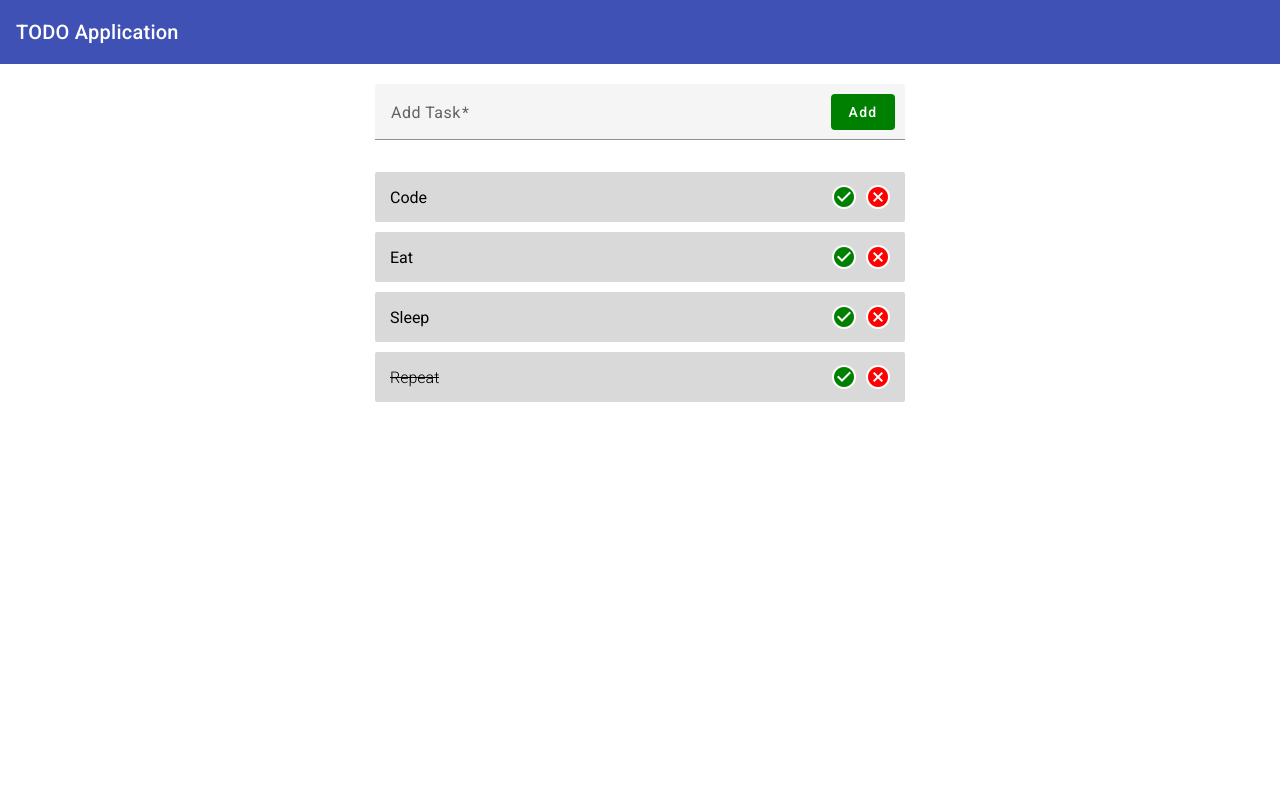
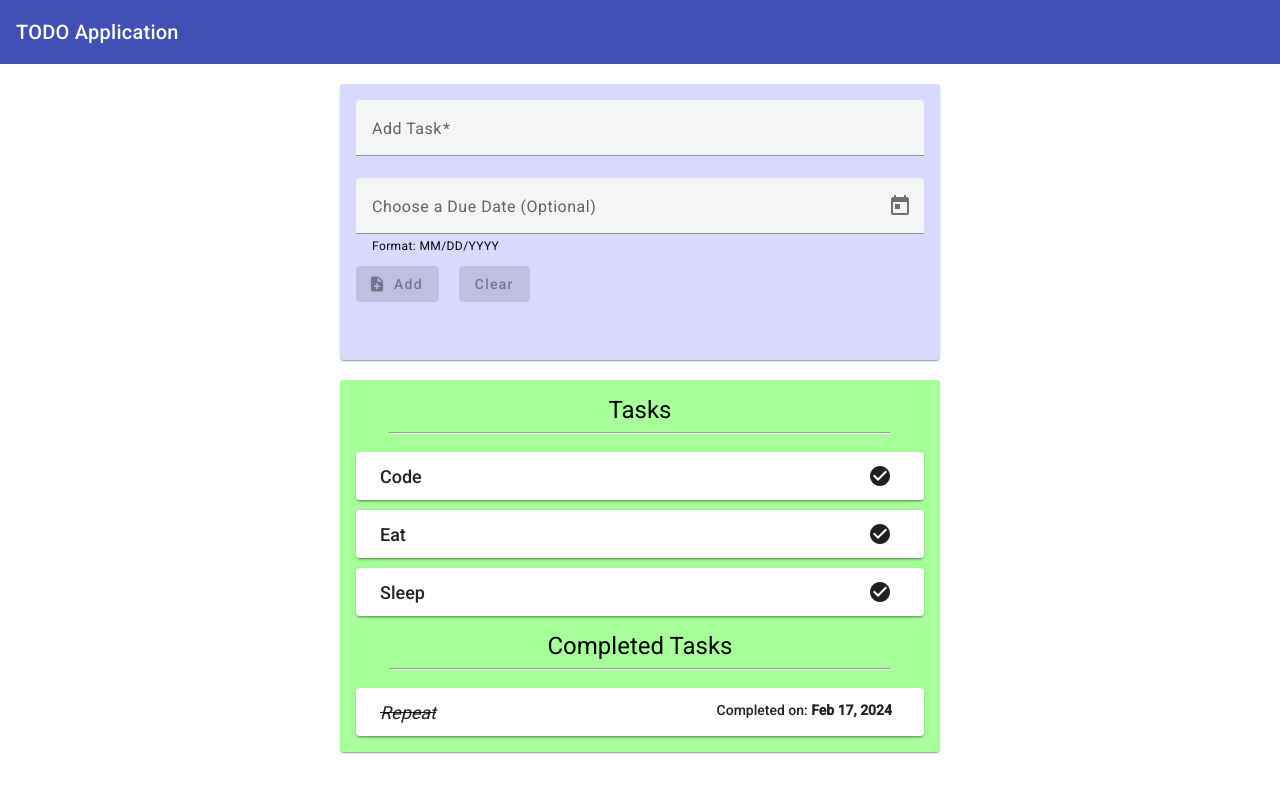
Before and after one commit to sourabhatquasr/todo-app, an Angular app: page / in a window 1280 px wide. Shown: the top 792 px of the page. Built offline with nearby package versions, Linux system fonts and the light colour scheme.

Commit message:
Tasks Completed: - Have an optional due-date for the todo. - Capture when a todo-was completed.

```diff
--- a/src/app/add-task/add-task.component.css
+++ b/src/app/add-task/add-task.component.css
@@ -1,15 +1,29 @@
-form{
+/* form{
     margin-top: 20px;
     display: flex;
     justify-content: center;
+} */
+
+.container{
+    display: flex;
+    justify-content: center;
+    height: 37vh;
 }
 
 mat-form-field{
-    width: 530px;
+    width: 100%;
+}
+
+mat-card{
+    width: 600px;
+    margin-top: 20px;
+    background-color: rgba(0, 0, 255, 0.148);
 }
 
 button{
-    margin-right: 10px;
-    background-color: green !important;
-    color: white !important;
+    margin-right: 20px;
 }
+
+.buttons{
+    margin-top: 10px;
+}
--- a/src/app/add-task/add-task.component.html
+++ b/src/app/add-task/add-task.component.html
@@ -1,8 +1,25 @@
-<form [formGroup]="addTaskForm">
-    <mat-form-field color="primary">
-        <mat-label>Add Task</mat-label>
-        <input formControlName="title" matInput placeholder="Please enter a task" maxlength="70">
-        <button color="warn" mat-flat-button [disabled]="addTaskForm.invalid || addTaskForm.pristine"
-            (click)="addTask()" matSuffix>Add</button>
-    </mat-form-field>
-</form>
+<div class="container">
+    <mat-card>
+        <form [formGroup]="addTaskForm" (submit)="addTask()">
+        <mat-card-content>
+            <mat-form-field>
+                <mat-label>Add Task</mat-label>
+                <input formControlName="title" matInput placeholder="Please enter a task" maxlength="70">
+            </mat-form-field>
+            <mat-form-field>
+                <mat-label>Choose a Due Date (Optional)</mat-label>
+                <input matInput formControlName="dueDate" (change)="datePicker()" [matDatepicker]="dueDate" [min]="minDate"
+                    (dateChange)="datePicker()">
+                <mat-hint>Format: MM/DD/YYYY</mat-hint>
+                <mat-datepicker-toggle matIconSuffix [for]="dueDate"></mat-datepicker-toggle>
+                <mat-datepicker [ariaValueMin]="20" #dueDate></mat-datepicker>
+            </mat-form-field>
+            <div class="buttons" fxLayout="row" fxLayoutAlign="center">
+                <button class="addBtn" color="primary" mat-flat-button [disabled]="addTaskForm.invalid || addTaskForm.pristine" (click)="addTask()"
+                    matSuffix><mat-icon>note_add</mat-icon> Add</button>
+                <button class="cancelBtn" color="warn" mat-flat-button [disabled]="addTaskForm.invalid || addTaskForm.pristine" matSuffix type="reset">Clear</button>
+            </div>
+        </mat-card-content>
+        </form>
+    </mat-card>
+</div>
--- a/src/app/add-task/add-task.component.ts
+++ b/src/app/add-task/add-task.component.ts
@@ -7,14 +7,14 @@ import { Todo } from '../model';
 @Component({
   selector: 'app-add-task',
   templateUrl: './add-task.component.html',
-  styleUrls: ['./add-task.component.css']
+  styleUrls: ['./add-task.component.css'],
 })
 
 
 export class AddTaskComponent implements OnInit {
-
   id: number = 0
   addTaskForm: FormGroup = new FormGroup({});
+  minDate = new Date();
   todos: Todo[] = []
   constructor(
     private fb: FormBuilder,
@@ -24,6 +24,7 @@ export class AddTaskComponent implements OnInit {
   ngOnInit(): void{
     this.addTaskForm = this.fb.group({
       title: ["", Validators.required],
+      dueDate: [],
     })
     this.todos = this.service.getTodos();
   }
@@ -32,6 +33,7 @@ export class AddTaskComponent implements OnInit {
     const data = {
       id: this.service.generateUniqueId(),
       title: this.addTaskForm.controls['title'].value,
+      dueDate: this.addTaskForm.controls['dueDate'].value,
       completed: false
     }
     if(!this.service.checkTaskExists(data)){
@@ -42,6 +44,10 @@ export class AddTaskComponent implements OnInit {
     }
   }
 
+  datePicker(){
+    console.log(this.addTaskForm.controls['dueDate'].value)
+  }
+
   resetForm(){
     this.addTaskForm.reset();
   }
--- a/src/app/model.ts
+++ b/src/app/model.ts
@@ -1,5 +1,7 @@
 export interface Todo {
     id: number;
     title: string;
+    dueDate?: Date | string;
     completed: boolean;
+    completedDate?: Date | string;
 }
--- a/src/app/todo.service.ts
+++ b/src/app/todo.service.ts
@@ -9,10 +9,10 @@ import { Todo } from './model';
 
 export class TodoService {
   private todos: Todo[] = [
-    { id: 2024220114544350, title: 'Code', completed: false },
+    { id: 2024220114544350, title: 'Code', completed: false, dueDate: "2024-02-02T03:38:18.375Z"},
     { id: 2024219114544351, title: 'Eat', completed: false },
     { id: 2024218114544352, title: 'Sleep', completed: false },
-    { id: 2024217114544353, title: 'Repeat', completed: true },
+    { id: 2024217114544353, title: 'Repeat', completed: true, completedDate: "2024-02-17T03:38:18.375Z" },
   ];
 
   constructor() { }
@@ -23,7 +23,7 @@ export class TodoService {
 
   // Add a new task
   addTodo(todo: Todo): void {
-    this.todos.push(todo);
+    this.todos.unshift(todo);
     console.log("New Task Added: ", todo.title);
     this.getTodos();
   }
@@ -33,6 +33,7 @@ export class TodoService {
     const index = this.todos.findIndex(i => i.id === todo.id);
     this.todos[index].completed = !this.todos[index].completed;
     if(todo.completed){
+      this.todos[index].completedDate = new Date;
       console.log(todo.title, " has been Completed");
     } else{
       console.log(todo.title, " is Incomplete");
--- a/src/app/view-tasks/view-tasks.component.css
+++ b/src/app/view-tasks/view-tasks.component.css
@@ -1,51 +1,52 @@
-.tasks{
-    background-color: rgba(1, 1, 1, 0.150);
-    margin-top: 10px;
-    padding: 15px;
-    border-radius: 2px;
-    height: 20px;
-    width: 500px;
-    display: flex;
-    justify-content: space-between;
-    align-items: center;
-    overflow: hidden;
-    word-wrap: break-word;
-    overflow-wrap: break-word;
-}
-
-p{
-    max-width: 1000px;
-    overflow: hidden;
-}
-
-.title {
-    flex: 1;
-    overflow: hidden;
-    white-space: nowrap;
-    text-overflow: ellipsis;
-}
-
-.action-icons {
-    display: flex;
-}
-
-.action-icons mat-icon {
-    margin-left: 10px;
-}
-
-.checkBtn {
-    color: green;
-    background-color: white;
-    border-radius: 100%;
-}
-
-.cancelBtn {
-    color: red;
-    background-color: white;
-    border-radius: 100%;
+mat-card{
+    background-color: rgba(34, 255, 0, 0.397);
 }
 
 .strike-through {
-    text-decoration: line-through;
-    font-weight: 300;
+    font-size: large;
+    font-weight: 400;
+    text-decoration:line-through;
+    font-style: oblique;
 }
+
+.container{
+    margin-top: 20px;
+    width: 600px;
+}
+
+.deleteBtn{
+    margin-left: 10px;
+    float: right;
+}
+
+mat-expansion-panel-header{
+    margin-bottom: 0px;
+}
+
+hr{
+    height: 1;
+    width: 500px;
+    background-color: black;
+}
+
+mat-card-header, h2{
+    align-self: center;
+    font-weight: 400;
+    margin-bottom: 0px;
+    margin-top: 0px;
+}
+
+mat-expansion-panel{
+    margin-top: 10px;
+}
+
+mat-panel-title{
+    font-size: large;
+}
+p{
+    margin-top: 0px;
+}
+
+.completed-date{
+    float: inline-end;
+}
--- a/src/app/view-tasks/view-tasks.component.html
+++ b/src/app/view-tasks/view-tasks.component.html
@@ -1,9 +1,42 @@
-<div class="container">
-    <div class="tasks" *ngFor="let todo of todos">
-            <p [ngClass]="{'strike-through': todo.completed}">{{ todo.title | titlecase }}</p>
-        <div class="action-icons">
-            <mat-icon ng-cloak data-ng-class="strikethrough"(click)="toggleStatus(todo)" class="checkBtn">check_circle</mat-icon>
-            <mat-icon mat-raised-button class="cancelBtn" (click)="deleteTodo(todo)">cancel</mat-icon>
-        </div>
-    </div>
-</div>
+<mat-card class="container">
+    <mat-card-header>
+        <h2>Tasks</h2>
+    </mat-card-header>
+    <hr />
+    <mat-card-content *ngFor="let todo of todos">
+        <mat-expansion-panel *ngIf="!todo.completed" [hideToggle]="true">
+            <mat-expansion-panel-header>
+                <mat-panel-title [ngClass]="{'strike-through': todo.completed}">
+                    {{ todo.title | titlecase }}
+                </mat-panel-title>
+                <mat-icon  ng-cloak data-ng-class="strikethrough" mat-raised-button color="dark" (click)="toggleStatus(todo)">check_circle</mat-icon>
+            </mat-expansion-panel-header>
+            <p *ngIf="todo.dueDate">Due Date: <strong>{{todo.dueDate | date}}</strong></p>
+            <p>Task Description goes here... (in future)</p>
+            <button mat-raised-button color="warn" (click)="deleteTodo(todo)"
+                class="deleteBtn"><mat-icon>close</mat-icon>Delete</button>
+        </mat-expansion-panel>
+    </mat-card-content>
+
+    <mat-card-header>
+        <h2>Completed Tasks</h2>
+    </mat-card-header>
+    <hr />
+    <mat-card-content *ngFor="let todo of todos">
+        <mat-expansion-panel *ngIf="todo.completed" [hideToggle]="true">
+            <mat-expansion-panel-header>
+                <mat-panel-title [ngClass]="{'strike-through': todo.completed}">
+                    {{ todo.title | titlecase }}
+                </mat-panel-title>
+                <span *ngIf="todo.completedDate" class="completed-date">Completed on: <strong>{{todo.completedDate | date}}</strong> </span>
+            </mat-expansion-panel-header>
+            <p *ngIf="todo.dueDate">Due Date: <strong>{{todo.dueDate | date}}</strong></p>
+            <p>Task Description goes here... (in future)</p>
+            <button ng-cloak data-ng-class="strikethrough" mat-raised-button color="primary"
+                (click)="toggleStatus(todo)" class="checkBtn"><mat-icon>replay</mat-icon>Mark as
+                Incomplete</button>
+            <button mat-raised-button color="warn" (click)="deleteTodo(todo)"
+                class="deleteBtn"><mat-icon>close</mat-icon>Delete</button>
+        </mat-expansion-panel>
+    </mat-card-content>
+</mat-card>
```
Also changed, not shown: src/app/material.module.ts (+9 -1 lines).
